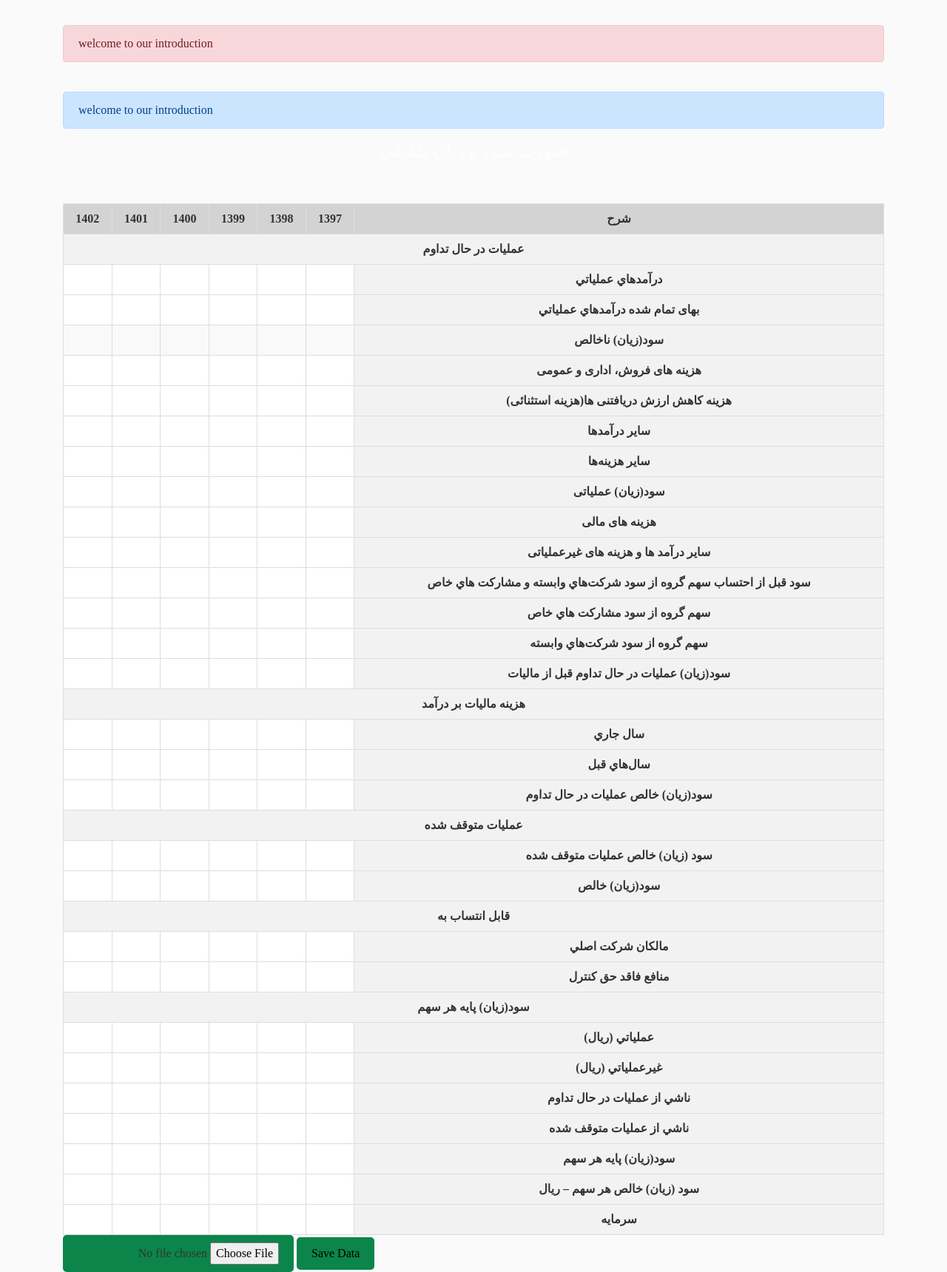
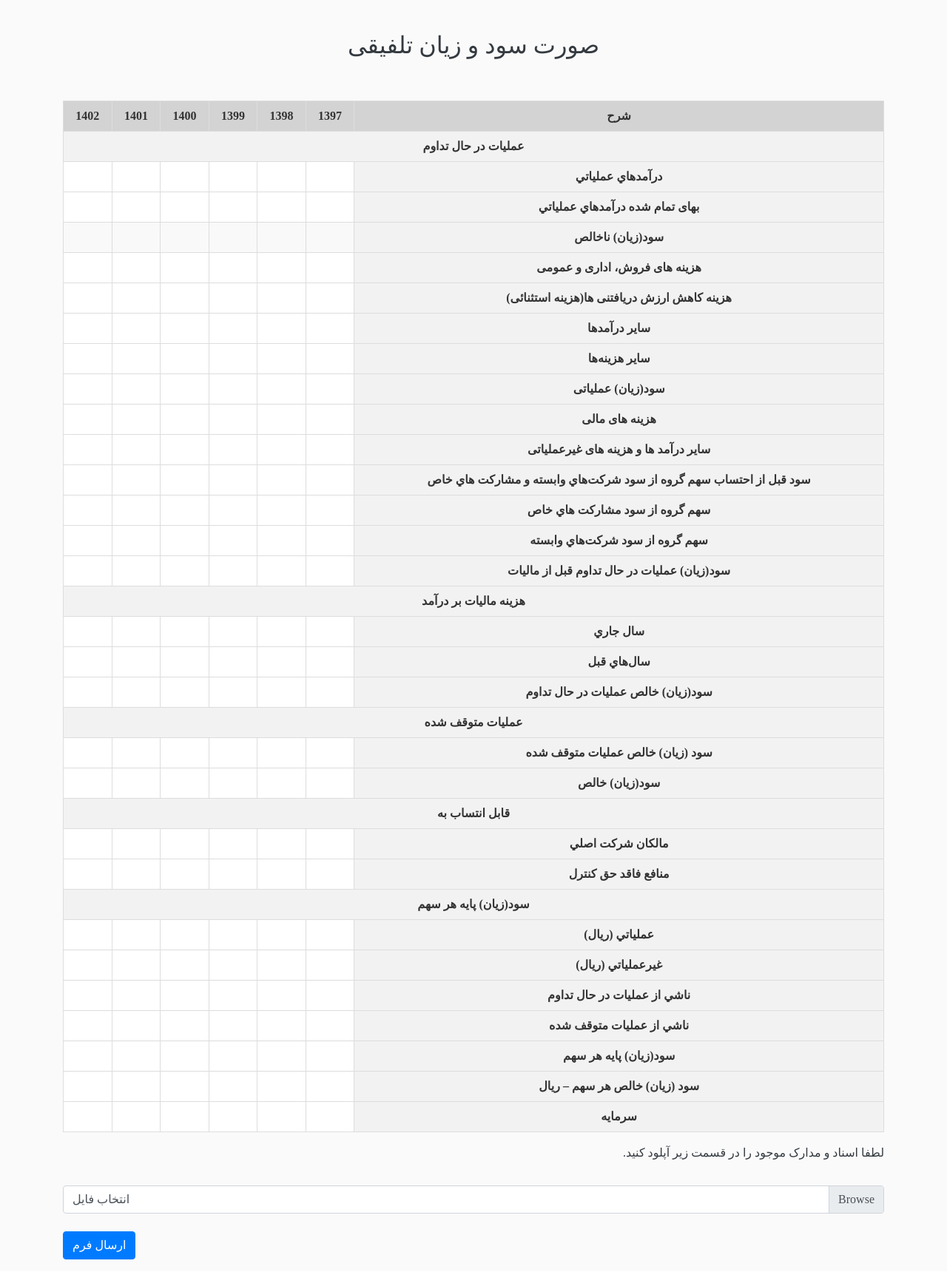
Before and after one commit to Hosseincpl/flask_deploy, a Flask app: page /ConsolidatedBalanceSheet in a window 1280 px wide. Shown: the part 147-1867 px from the top of the page at 74% size. Run offline with Flask 3, Linux system fonts and the light colour scheme; a user stored in the database is signed in; some libraries are stand-ins or nearby versions; some web fonts are replaced.

Commit message:
edit all forms and headers

```diff
--- a/flaskblog/templates/ConsolidatedBalanceSheet.html
+++ b/flaskblog/templates/ConsolidatedBalanceSheet.html
@@ -103,22 +103,15 @@
 
 thead tr {
     position: sticky; /* Make the first row sticky */
-    top: 0; /* Stick it to the top */
+    top: 100    px; /* Stick it to the top */
     background-color: white; /* Background color of the sticky row */
     z-index: 1; /* Ensure it stays on top of other content */
 }
     </style>
 </head>
 <br>
-<div class="alert alert-danger" role="alert">
-    <span>welcome to our introduction</span>
-</div>
-<br>
-<div class="alert alert-primary" role="alert">
-    <span>welcome to our introduction</span>
-</div>
 <body>
-<h4 style="text-align: center;"> صورت سود و زیان تلفیقی</h4>
+<h2 style="text-align: center;" class="text-dark mt-2"> صورت سود و زیان تلفیقی</h2>
 <br><br>
     <table>
         <thead>
@@ -430,12 +423,43 @@
                 <td contenteditable="true"></td> </tr>
         </tbody>
     </table>
-    <button id="backToTopBtn" onclick="scrollToTop()">Top</button>
-    <!-- <button id="addRowBtn">Add Row</button> -->
-    <button class="button" id="saveDataBtn">Save Data</button>
-    <input class="button" type="file" id="myFile" name="filename">
+    <p class="text-right text-dark h-5 mt-3">لطفا اسناد و مدارک موجود را در قسمت زیر آپلود کنید.</p>
+    <button id="backToTopBtn" onclick="scrollToTop()">بالای صفحه</button>
+    <div class="custom-file mt-3 mb-3">
+        <input type="file" class="custom-file-input" id="myFile">
+        <label class="custom-file-label" for="myFile">انتخاب فایل</label>
+    </div>
+<!-- Button trigger modal -->
+<!-- Button trigger modal -->
+<button type="button" class="btn btn-primary mt-2 mb-3" data-toggle="modal" data-target="#confirmationModal">
+    ارسال فرم
+</button>
 
-    <script>
+<!-- Modal -->
+<div class="modal fade" id="confirmationModal" tabindex="-1" role="dialog" aria-labelledby="confirmationModalLabel" aria-hidden="true">
+  <div class="modal-dialog" role="document">
+    <div class="modal-content">
+      <div class="modal-header">
+        <button type="button" class="close" data-dismiss="modal" aria-label="Close">
+          <span aria-hidden="true">&times;</span>
+        </button>
+      </div>
+      <div class="modal-body text-right">
+        آیا از ارسال فرم مطمئن هستید؟
+      </div>
+      <div class="modal-footer">
+        <button type="button" class="btn btn-secondary ml-2" data-dismiss="modal">ویرایش</button>
+        <button type="button" class="btn btn-primary" id="confirmFormBtn">تأیید</button>
+      </div>
+    </div>
+  </div>
+</div>
+
+<script>
+    document.getElementById('confirmFormBtn').addEventListener('click', function() {
+        // Close the modal when the "تأیید" (Confirm) button is clicked
+        $('#confirmationModal').modal('hide');
+    });
         function scrollToTop() {
                //> document.body.scrollTop = 0; // For Safari
                 document.documentElement.scrollTop = 0; // For Chrome, Firefox, IE, and Opera
```
Also changed, not shown: flaskblog/templates/ConsolidatedCashFlow.html (+40 -15 lines), flaskblog/templates/ConsolidatedIncomeStatement.html (+39 -14 lines), flaskblog/templates/IncomeStatement.html (+6 -6 lines).
